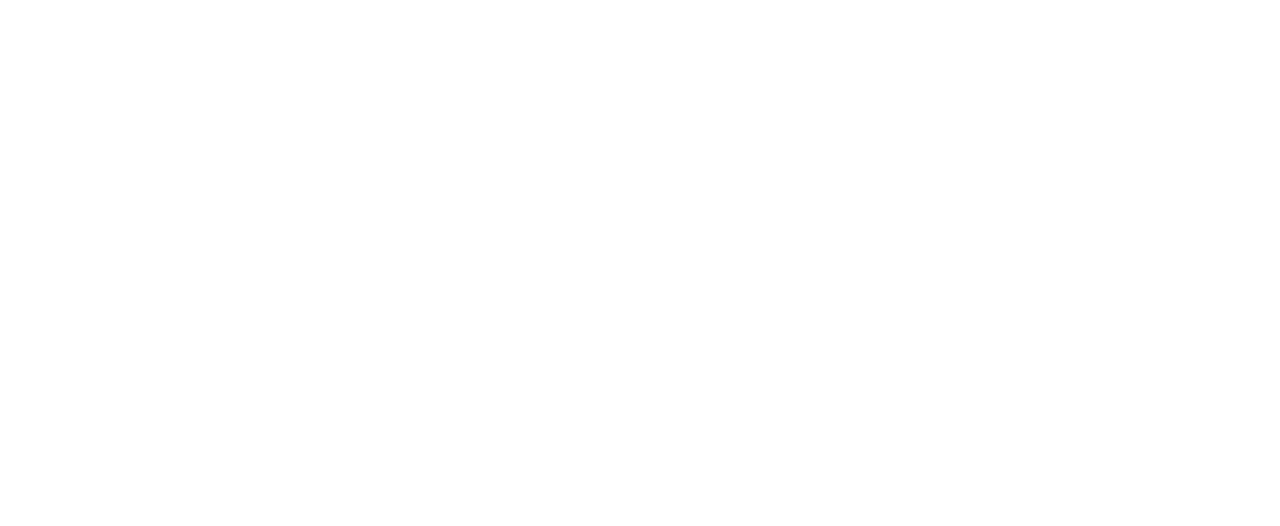
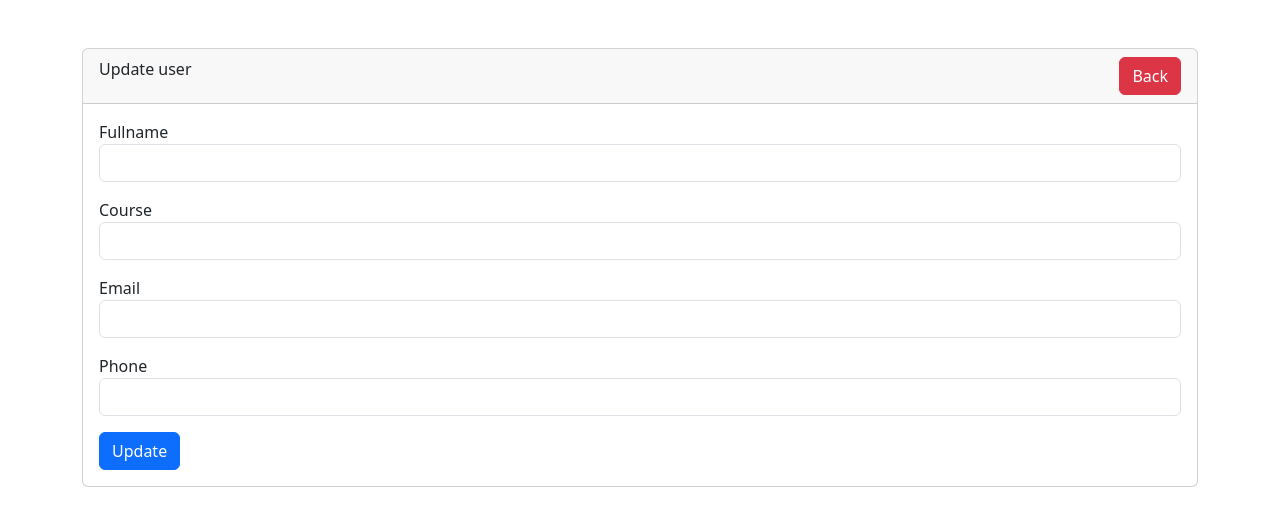
Before and after one commit to chaesthetics/NuxtCrud, a Nuxt app in the folder frontend/: page /students/update/1 in a window 1280 px wide. Before the commit this address had no page. Shown: the top 526 px of the page. Built offline with nearby package versions, Linux system fonts and the light colour scheme; no server answers.

Commit message:
issue/#30 Update Method FE is Done

```diff
--- a/frontend/composables/student.js
+++ b/frontend/composables/student.js
@@ -35,11 +35,31 @@
         }
     }
 
+    const getStudent = async(userId) => {
+        try{
+            const response = await axios.get(`${baseURL}/getStudent/${userId}`);
+            student.value = response.data.data;
+        }catch(err){
+            errors.value = err.response,data;
+        }
+    }
+
+    const updateStudent = async(data, userId) => {
+        try{
+            await axios.put(`${baseURL}/updateStudent/${userId}`, data);
+        }catch(err){
+            errors.value = err.response.data;
+        }
+    }
+
     return{
         students,
         getStudents,
         storeStudents,
         deleteStudent,
+        getStudent,
+        student,
+        updateStudent,
         errors
     }
 }
--- a/frontend/pages/students/index.vue
+++ b/frontend/pages/students/index.vue
@@ -44,7 +44,7 @@
                         <td>{{ student.phone }}</td>
                         <td>{{ student.created_at }}</td>
                         <td>
-                            <NuxtLink class="btn btn-primary" to="/students/update">Update</NuxtLink>
+                            <NuxtLink class="btn btn-primary" :to="`/students/update/${student.id}`">Update</NuxtLink>
                             <button class="btn btn-danger" @click="deleteHandler(student.id)">Delete</button>
                         </td>
                     </tr>
--- /dev/null
+++ b/frontend/pages/students/update/[id].vue
@@ -0,0 +1,56 @@
+<script setup>
+import { onMounted } from "vue";
+import { useRoute } from "vue-router";
+import { useRouter } from "vue-router";
+import useStudent from "../../../composables/student";
+
+const route = useRoute();
+const router = useRouter();
+
+const { getStudent, student, updateStudent } = useStudent();
+
+onMounted(() => {
+    getStudent(route.params.id);
+});
+
+const updateHandler = async() => {
+    await updateStudent(student.value, route.params.id)
+    .then(()=>{
+        router.push({ path: "/students" });
+    });
+}
+
+</script>
+<template>
+    <div class="container">
+        <div class="card mt-5">
+            <div class="card-header">
+                Update user
+                <NuxtLink to="/students" class="btn btn-danger float-end">Back</NuxtLink>
+            </div>
+            <div class="card-body">
+                <form @submit.prevent="updateHandler">
+                    <div class="mb-3">
+                        <label for="fullname">Fullname</label>
+                        <input v-model="student.name" class="form-control" type="text" id="fullname">
+                    </div>
+                    <div class="mb-3">
+                        <label for="course">Course</label>
+                        <input v-model="student.course" class="form-control" type="text" id="course"/>
+                    </div>
+                    <div class="mb-3">
+                        <label for="email">Email</label>
+                        <input v-model="student.email" class="form-control" type="email" id="email"/>
+                    </div>
+                    <div class="mb-3">
+                        <label for="phone">Phone</label>
+                        <input v-model="student.phone" class="form-control" type="text" id="phone"/>
+                    </div>
+                    <button class="btn btn-primary">Update</button>
+                </form>
+            </div>
+        </div>
+    </div>
+</template>
+<style>
+</style>
```
Also changed, not shown: 1 other file (tests, documents, lock files or other folders).
